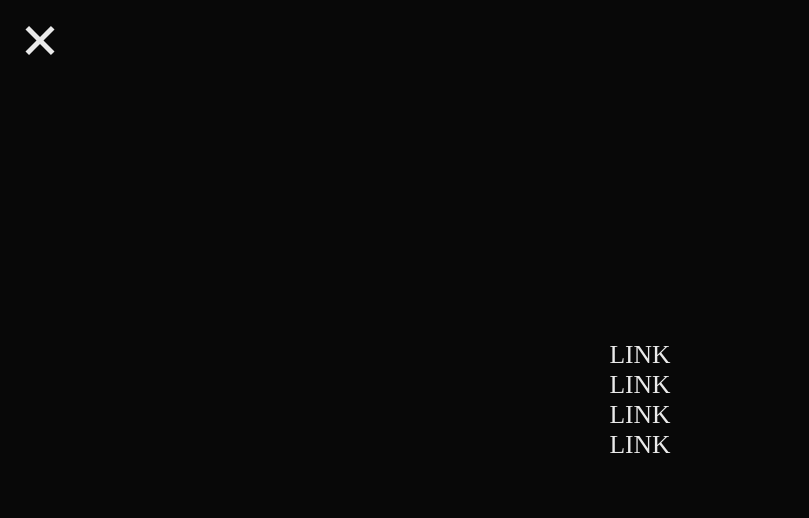
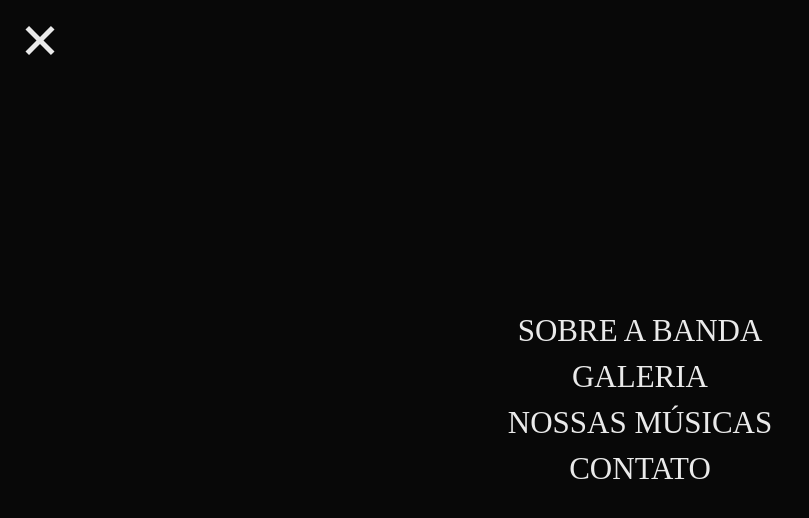
Before and after one commit to DevFirstVaga/banda-ensaios-front, a React (Vite) app: page / in a window 1280 px wide. Both pictures are taken after a click on the element 40 px from the left and 40 px from the top of the page. Shown: the top 518 px of the page, without its empty margins (0-809 px from the left). Built offline with nearby package versions, Linux system fonts and the light colour scheme; a web font is replaced by a local one.

Commit message:
feat: add animation on Menu

```diff
--- a/src/components/Header/index.jsx
+++ b/src/components/Header/index.jsx
@@ -1,33 +1,60 @@
 import { useState } from "react";
 import * as S from "./styled";
-import { BsList, BsX } from "react-icons/bs"
+import { motion, AnimatePresence } from "framer-motion"
 import ToggleMenu from "../ToggleMenu";
 
 function Header() {
   const [toggle, setToggle] = useState(false);
   const toggleHandler = () => setToggle(toggle => !toggle);
 
-  if(toggle){
-    document.body.style.overflow = "hidden";
-  } else{
-    document.body.style.overflow = "initial";
-  }
+  if (toggle) document.body.style.overflow = "hidden";
+  else document.body.style.overflow = "initial";
 
   return (
     <S.Wrapper>
       <div onClick={toggleHandler}>
-        <ToggleMenu/>
+        <ToggleMenu />
       </div>
-        {toggle &&
-      <nav>
+      <AnimatePresence>
+      {toggle &&
+        <motion.nav
+          initial={{ opacity: 0 }}
+          animate={{ opacity: 1 }}
+          exit={{ opacity: 0 }}
+        >
           <ul>
-            <li><a href="#">Link</a></li>
-            <li><a href="#">Link</a></li>
-            <li><a href="#">Link</a></li>
-            <li><a href="#">Link</a></li>
+            <motion.li
+              initial={{ x: -60 }}
+              animate={{ x: 0 }}
+            >
+              <a href="#">Sobre a Banda</a>
+            </motion.li>
+
+            <motion.li
+
+              initial={{ x: 60 }}
+              animate={{ x: 0 }}
+            >
+              <a href="#">Galeria</a>
+            </motion.li>
+
+            <motion.li
+              initial={{ x: -60 }}
+              animate={{ x: 0 }}
+            >
+              <a href="#">Nossas Músicas</a>
+            </motion.li>
+
+            <motion.li
+              initial={{ x: 60 }}
+              animate={{ x: 0 }}
+            >
+              <a href="#">Contato</a>
+            </motion.li>
           </ul>
-      </nav>
-        }
+        </motion.nav>
+      }
+      </AnimatePresence>
     </S.Wrapper>
   );
 }
--- a/src/components/Header/styled.js
+++ b/src/components/Header/styled.js
@@ -17,28 +17,33 @@ export const Wrapper = styled.header`
   }
   nav{
     z-index: 1;
-    overflow: hidden;
     display: flex;
     justify-content: center;
     align-items: center;
     position: absolute;
     top: 0;
     right: 0;
-    font-size: ${theme.fonts.size.text};
-    font-family: ${theme.fonts.display};
-    text-transform: uppercase;
-    font-weight: 500;
     background-color: ${theme.colors.black};
     height: 100%;
     overflow: hidden;
     width: 100%;
-    transition: all .3s ease;
     ul{
       list-style: none;
+      text-align: center;
       li{
+        font-size: ${theme.fonts.size.links};
+        font-family: ${theme.fonts.display};
+        text-transform: uppercase;
+        font-weight: 500;
+        user-select: none;
         a{
+          padding: 5px;
+          display: block;
           color: ${theme.colors.white};
           text-decoration: none;
+          &:hover{
+            color: ${theme.colors.primary};
+          }
         }
       }
     }
--- a/src/theme/theme.js
+++ b/src/theme/theme.js
@@ -11,8 +11,8 @@ const theme = {
     display: "Ubuntu, display",
     primary: "Roboto, sans-serif",
     size: {
-      text: "1.6rem",
-      sectionTitle: "2.4rem",
+      text: "22px",
+      links: "31px",
       title: "2.8rem",
     },
     weight: {
```
